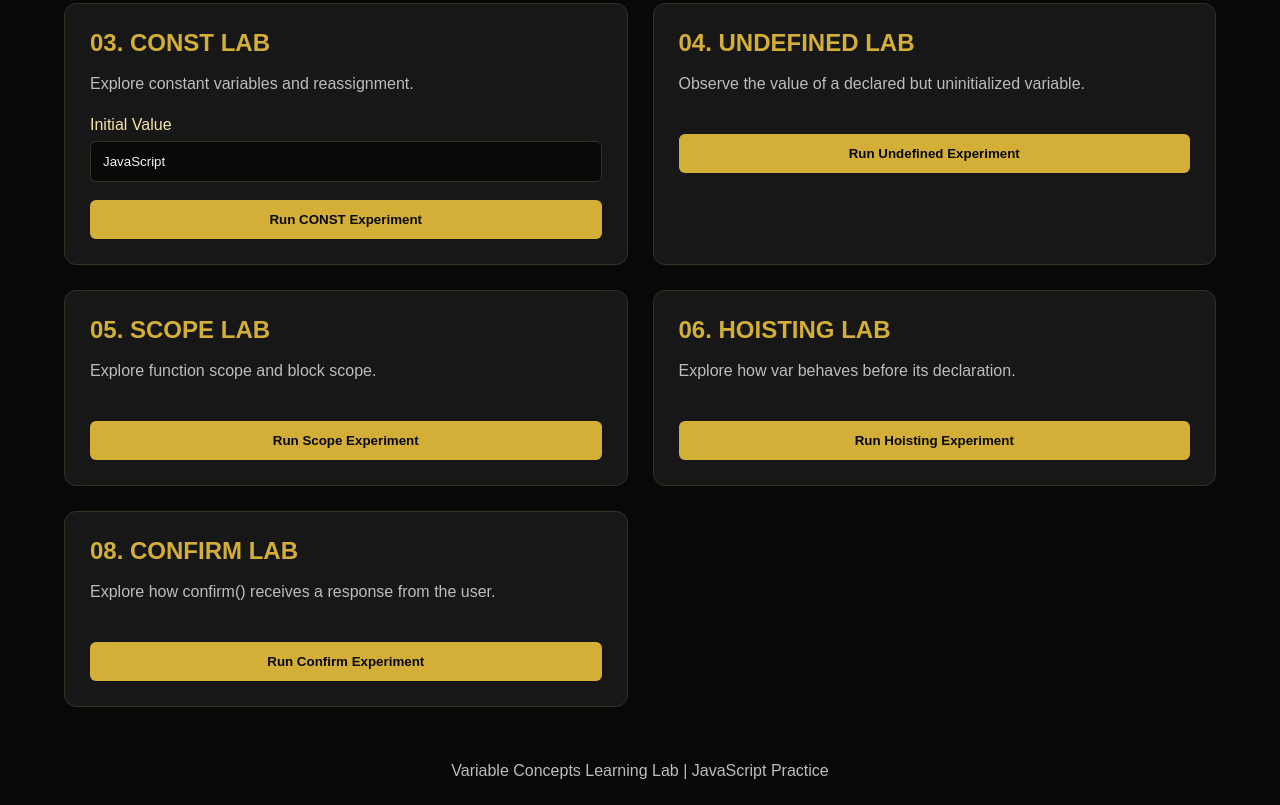
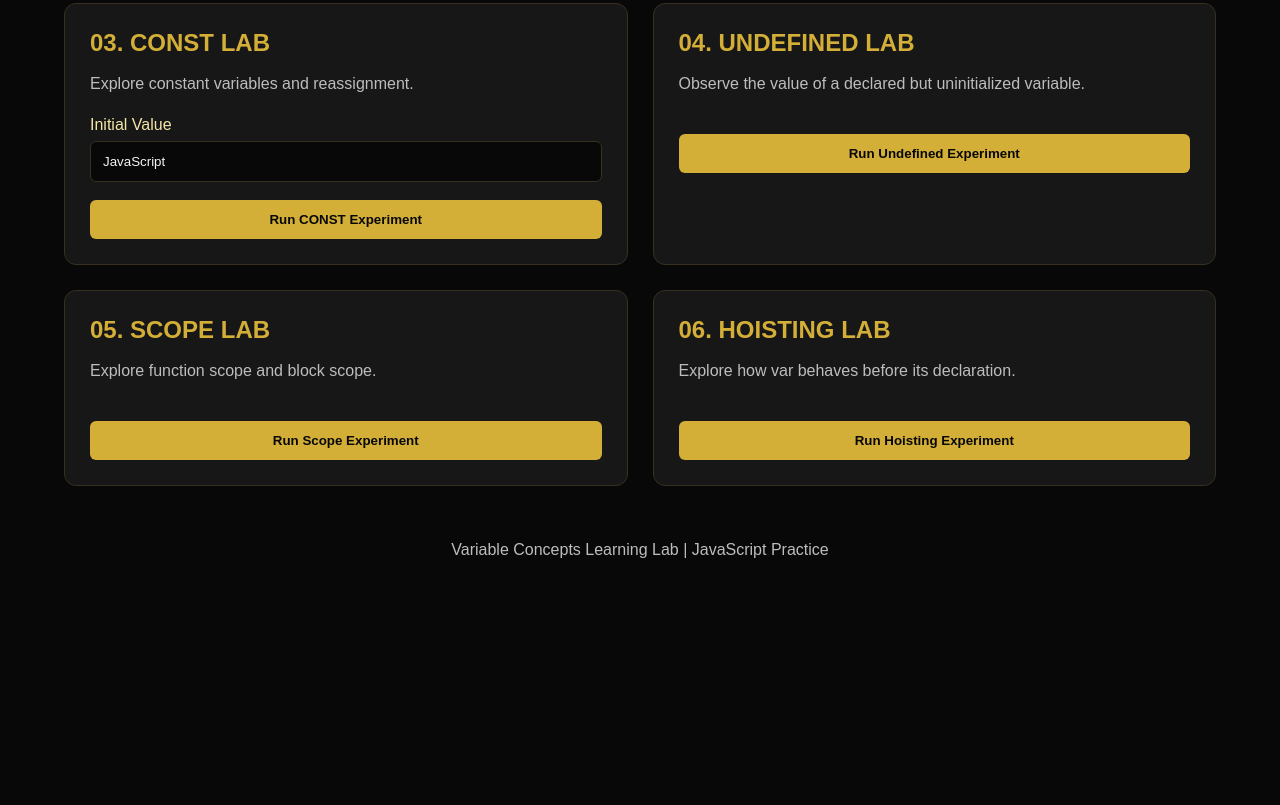
Before and after one commit to Talluri-Bharath/Front-End-Projects-2, a website: page Variable_Concepts_Learning_Lab/index.html in a window 1280 px wide. Shown: the part 1165-1970 px from the top of the page. After the commit the page ends 1749 px from the top, so only its background shows below. Drawn offline with Linux system fonts and the light colour scheme.

Commit message:
Modify my project

```diff
--- a/Variable_Concepts_Learning_Lab/index.html
+++ b/Variable_Concepts_Learning_Lab/index.html
@@ -149,23 +149,6 @@
 
             </div>
 
-            <div class="lab-card">
-
-    <h2>08. CONFIRM LAB</h2>
-
-    <p>
-        Explore how confirm() receives a response from the user.
-    </p>
-
-    <button onclick="runConfirmLab()">
-        Run Confirm Experiment
-    </button>
-
-</div>
-
-
-
-
         </section>
 
     </main>
--- a/Variable_Concepts_Learning_Lab/script.js
+++ b/Variable_Concepts_Learning_Lab/script.js
@@ -107,22 +107,3 @@ function runHoistingLab() {
 
     alert("VAR declaration is hoisted, but initialization is not.");
 }
-
-
-
-
-function runConfirmLab() {
-
-    var userChoice = confirm("Do you want to continue?");
-
-    if (userChoice) {
-
-        document.write("<h2>You selected OK!</h2>");
-
-    } else {
-
-        document.write("<h2>You selected Cancel!</h2>");
-
-    }
-
-}
```
